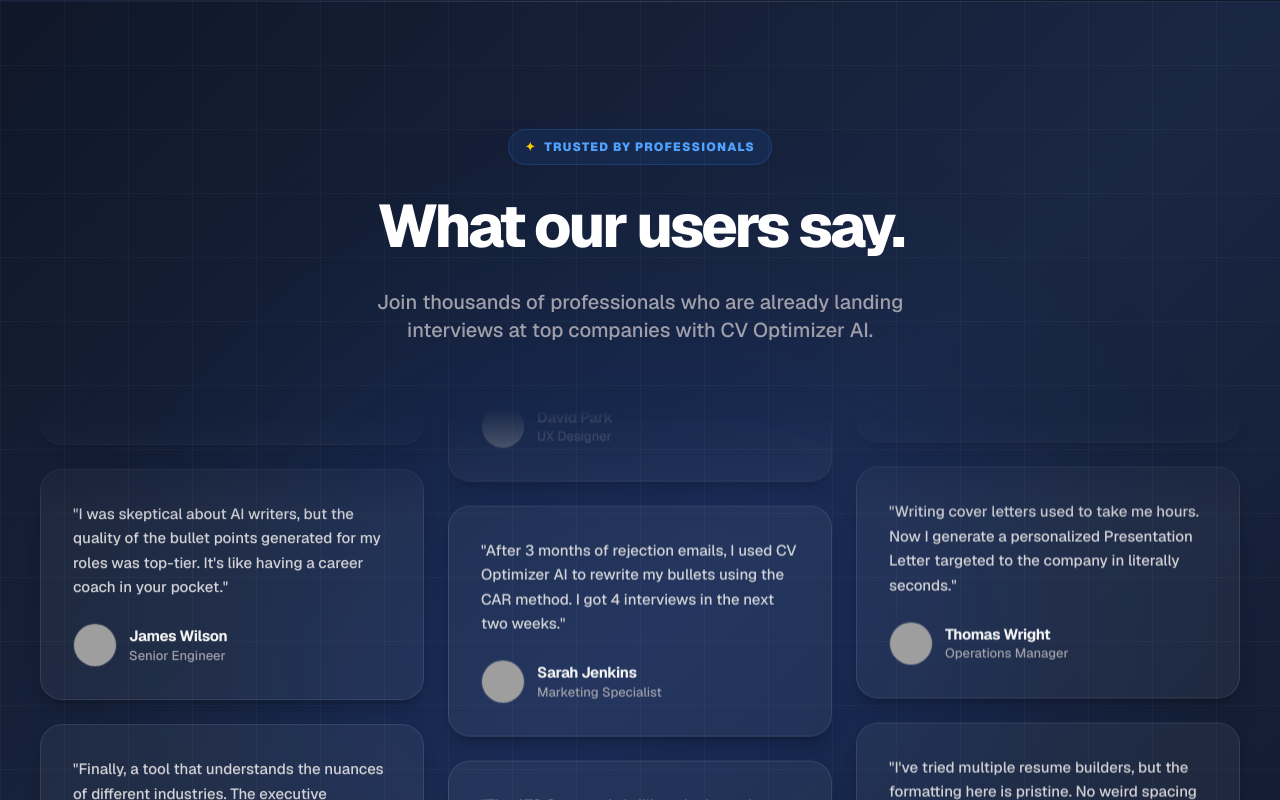
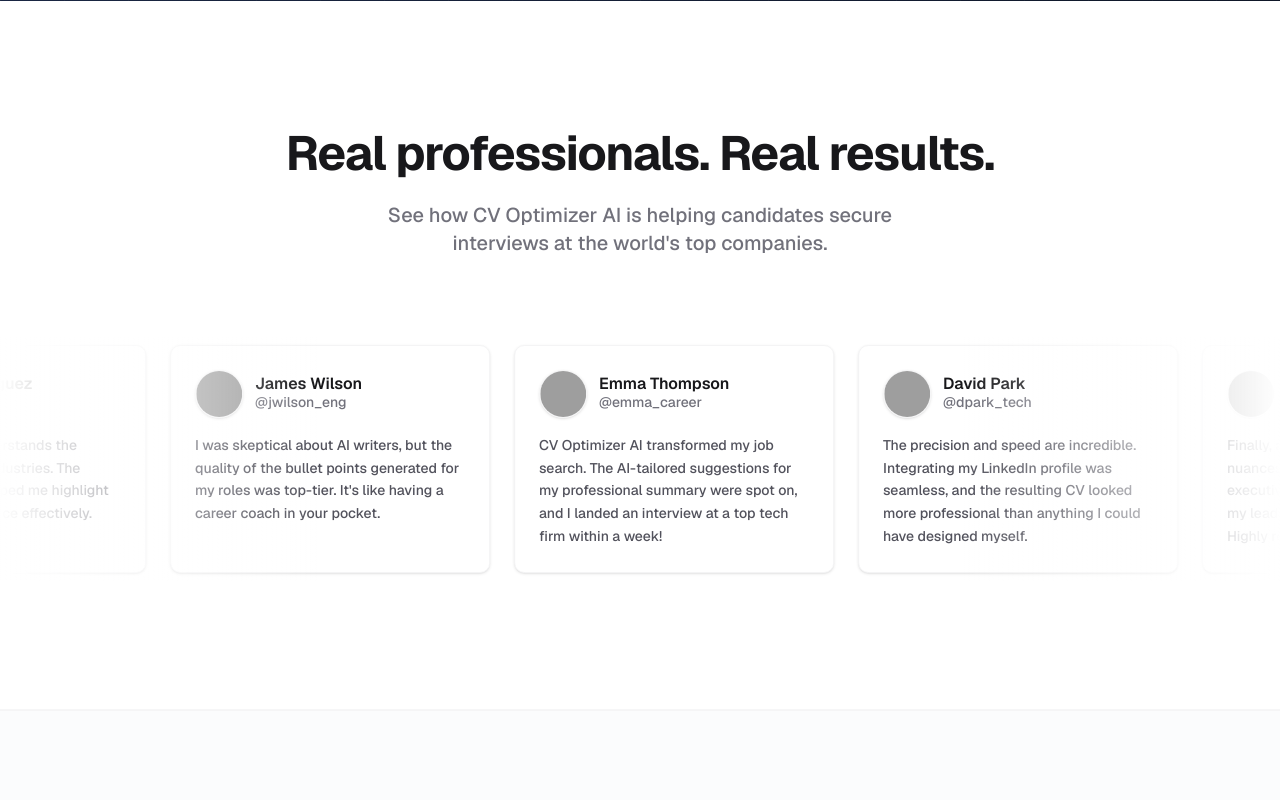
Before and after one commit to Cinarezici/cv, a Next.js app: page / in a window 1280 px wide. Shown: the part 3080-3880 px from the top of the page. Built offline with nearby package versions, Linux system fonts and the light colour scheme; grey boxes are pictures that could not be loaded.

Commit message:
feat: reorder and restyle testimonials sections to white backgrounds

```diff
--- a/src/app/page.tsx
+++ b/src/app/page.tsx
@@ -5,8 +5,8 @@ import Link from 'next/link';
 import Image from 'next/image';
 import { Button } from "@/components/ui/button";
 import { ArrowRight, CheckCircle2, FileText, Download, Share2, Zap, MessageSquare, ShieldCheck, X, Star, Search, Bookmark } from "lucide-react";
+import { TestimonialsSection } from "@/components/ui/testimonials-with-marquee";
 import { LandingTestimonials } from "@/components/ui/landing-testimonials";
-import { SpiralAnimation } from "@/components/ui/spiral-animation";
 import { motion, AnimatePresence, useInView, animate } from 'framer-motion';
 import { LandingDemoStrip } from "@/components/ui/landing-demo-strip";
 import { LandingCopyLinkSpotlight } from "@/components/ui/landing-copy-link-spotlight";
@@ -389,8 +389,14 @@ export default function Home() {
         {/* --- C) ATS Scanner Feature Section --- */}
         <LandingATSScanner />
 
-        {/* --- D) Testimonials --- */}
-        <LandingTestimonials />
+        {/* --- D) Horizontal Testimonials --- */}
+        <div className="bg-white border-b border-zinc-100/80">
+          <TestimonialsSection
+            title="Real professionals. Real results."
+            description="See how CV Optimizer AI is helping candidates secure interviews at the world's top companies."
+            testimonials={testimonials}
+          />
+        </div>
 
         {/* --- E) Feature Grid — 6 cards --- */}
         <section className="w-full bg-[#fbfcfd] py-28 border-y border-zinc-100/80">
@@ -426,7 +432,10 @@ export default function Home() {
         {/* --- G) Job Search Flow Preview --- */}
         <JobSearchPreview />
 
-        {/* --- H) Pricing / Trial --- */}
+        {/* --- H) Vertical Testimonials --- */}
+        <LandingTestimonials />
+
+        {/* --- I) Pricing / Trial --- */}
         <section id="pricing" className="w-full py-28 bg-[#fafafa] border-t border-zinc-100 relative overflow-hidden">
           <div className="absolute inset-x-0 bottom-0 h-96 bg-gradient-to-t from-blue-50/50 to-transparent pointer-events-none" />
 
--- a/src/components/ui/landing-testimonials.tsx
+++ b/src/components/ui/landing-testimonials.tsx
@@ -68,16 +68,10 @@ const thirdColumn = testimonials.slice(6, 9);
 
 export const LandingTestimonials = () => {
   return (
-    <section className="w-full relative overflow-hidden py-24 md:py-32" style={{ background: 'linear-gradient(135deg, #0f1728 0%, #1a2744 50%, #0f1728 100%)' }}>
+    <section className="w-full relative overflow-hidden py-24 md:py-32 bg-[#fafafa]">
 
-      {/* Subtle grid bg */}
-      <div className="absolute inset-0 bg-[linear-gradient(to_right,rgba(255,255,255,0.03)_1px,transparent_1px),linear-gradient(to_bottom,rgba(255,255,255,0.03)_1px,transparent_1px)] bg-[size:4rem_4rem] pointer-events-none" />
-
-      {/* Blue glow */}
-      <div className="absolute top-1/2 left-1/2 -translate-x-1/2 -translate-y-1/2 w-[800px] h-[600px] bg-blue-600/10 rounded-full blur-[120px] pointer-events-none" />
-
-      {/* Top Divider Gradient */}
-      <div className="absolute top-0 left-0 right-0 h-px bg-gradient-to-r from-transparent via-white/10 to-transparent" />
+      {/* Top Divider */}
+      <div className="absolute top-0 left-0 right-0 h-px bg-zinc-200" />
 
       <div className="container z-10 mx-auto px-6 relative">
         <motion.div
@@ -87,23 +81,23 @@ export const LandingTestimonials = () => {
           viewport={{ once: true }}
           className="flex flex-col items-center justify-center max-w-[600px] mx-auto text-center"
         >
-          <div className="inline-flex items-center gap-2 px-4 py-2 bg-blue-500/10 border border-blue-500/20 text-blue-400 rounded-full text-[12px] font-black tracking-widest uppercase mb-6">
-            <span className="text-yellow-400">✦</span>
-            Trusted by professionals
+          <div className="inline-flex items-center gap-2 px-4 py-2 bg-blue-50 border border-blue-100 text-blue-600 rounded-full text-[12px] font-black tracking-widest uppercase mb-6">
+            <span className="text-yellow-500">✦</span>
+            What our users say
           </div>
 
-          <h2 className="text-4xl md:text-6xl font-extrabold tracking-tighter text-white mb-6 leading-tight">
-            What our users say.
+          <h2 className="text-4xl md:text-6xl font-extrabold tracking-tighter text-zinc-900 mb-6 leading-tight">
+            See it to believe it.
           </h2>
-          <p className="text-lg md:text-xl text-zinc-400 font-medium">
+          <p className="text-lg md:text-xl text-zinc-500 font-medium">
             Join thousands of professionals who are already landing interviews at top companies with CV Optimizer AI.
           </p>
         </motion.div>
 
         <div className="flex justify-center gap-6 mt-16 [mask-image:linear-gradient(to_bottom,transparent,black_15%,black_85%,transparent)] h-[740px] overflow-hidden">
-          <TestimonialsColumn testimonials={firstColumn} duration={25} />
-          <TestimonialsColumn testimonials={secondColumn} className="hidden md:block" duration={30} />
-          <TestimonialsColumn testimonials={thirdColumn} className="hidden lg:block" duration={27} />
+          <TestimonialsColumn testimonials={firstColumn} duration={35} />
+          <TestimonialsColumn testimonials={secondColumn} className="hidden md:block" duration={45} />
+          <TestimonialsColumn testimonials={thirdColumn} className="hidden lg:block" duration={40} />
         </div>
       </div>
     </section>
--- a/src/components/ui/testimonials-columns-1.tsx
+++ b/src/components/ui/testimonials-columns-1.tsx
@@ -25,19 +25,19 @@ export const TestimonialsColumn = (props: {
           ...new Array(2).fill(0).map((_, index) => (
             <React.Fragment key={index}>
               {props.testimonials.map(({ text, image, name, role }, i) => (
-                <div className="p-8 rounded-3xl border border-white/10 bg-white/5 shadow-lg shadow-black/20 max-w-sm w-full backdrop-blur-sm" key={i}>
-                  <div className="text-[15px] font-medium text-zinc-300 leading-relaxed">"{text}"</div>
+                <div className="p-8 rounded-3xl border border-zinc-200 bg-white shadow-lg shadow-zinc-200/50 max-w-sm w-full" key={i}>
+                  <div className="text-[15px] font-medium text-zinc-700 leading-relaxed">"{text}"</div>
                   <div className="flex items-center gap-3 mt-6">
                     <img
                       width={44}
                       height={44}
                       src={image}
                       alt={name}
-                      className="h-11 w-11 rounded-full object-cover border border-white/10"
+                      className="h-11 w-11 rounded-full object-cover border border-zinc-200"
                     />
                     <div className="flex flex-col">
-                      <div className="font-bold tracking-tight text-[15px] leading-snug text-zinc-100">{name}</div>
-                      <div className="text-[13px] text-zinc-400 font-medium leading-snug">{role}</div>
+                      <div className="font-bold tracking-tight text-[15px] leading-snug text-zinc-900">{name}</div>
+                      <div className="text-[13px] text-zinc-500 font-medium leading-snug">{role}</div>
                     </div>
                   </div>
                 </div>
--- a/src/components/ui/testimonials-with-marquee.tsx
+++ b/src/components/ui/testimonials-with-marquee.tsx
@@ -36,7 +36,8 @@ export function TestimonialsSection({
 
                 <div className="relative flex w-full flex-col items-center justify-center overflow-hidden">
                     <div className="group flex overflow-hidden p-2 [--gap:1.5rem] [gap:var(--gap)] flex-row [--duration:60s]">
-                        <div className="flex shrink-0 justify-around [gap:var(--gap)] animate-marquee flex-row group-hover:[animation-play-state:paused]">
+                        {[...Array(2)].map((_, trackIndex) => (
+                            <div key={trackIndex} className="flex shrink-0 justify-around [gap:var(--gap)] animate-marquee flex-row group-hover:[animation-play-state:paused]">
                                 {[...Array(4)].map((_, setIndex) => (
                                     testimonials.map((testimonial, i) => (
                                         <TestimonialCard
@@ -46,6 +47,7 @@ export function TestimonialsSection({
                                     ))
                                 ))}
                             </div>
+                        ))}
                     </div>
 
                     <div className="pointer-events-none absolute inset-y-0 left-0 hidden w-1/4 bg-gradient-to-r from-white sm:block" />
```
Lines whose indentation alone changed are shown as unchanged.
